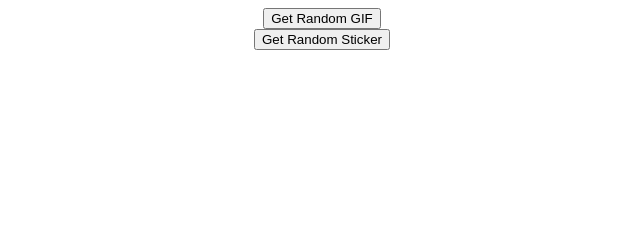
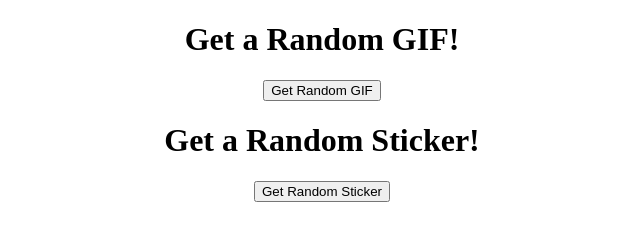
Before and after one commit to forente/olympics_routes_again, a plain HTML site: page weekend2/index.html in a window 1280 px wide. Shown: the whole page, without its empty margins (318-958 px from the left). Drawn offline with Linux system fonts and the light colour scheme.

Commit message:
added a bit of styling, not a lot

```diff
--- a/weekend2/app.js
+++ b/weekend2/app.js
@@ -3,7 +3,7 @@ $(function(){
   $('.randomGIF').on('click', function(event){
     $.get('http://api.giphy.com/v1/gifs/random?api_key=dc6zaTOxFJmzC')
       .then(function(data){
-        // console.log(data);
+        console.log(data);
         var image = data.data.image_url;
         // console.log(data.data.image_url);
         $('.container1').empty();
--- a/weekend2/index.html
+++ b/weekend2/index.html
@@ -8,11 +8,13 @@
     <script src="app.js"></script>
   </head>
   <body>
+    <h1>Get a Random GIF!</h1>
     <div class="container1">
     </div>
     <div class="button1">
       <button class="randomGIF">Get Random GIF</button>
     </div>
+    <h1>Get a Random Sticker!</h1>
     <div class="container2">
     </div>
     <div class="button2">
--- a/weekend2/stylesheet.css
+++ b/weekend2/stylesheet.css
@@ -2,3 +2,6 @@ div {
   text-align: center;
   display: block;
 }
+h1 {
+  text-align: center;
+}
```
